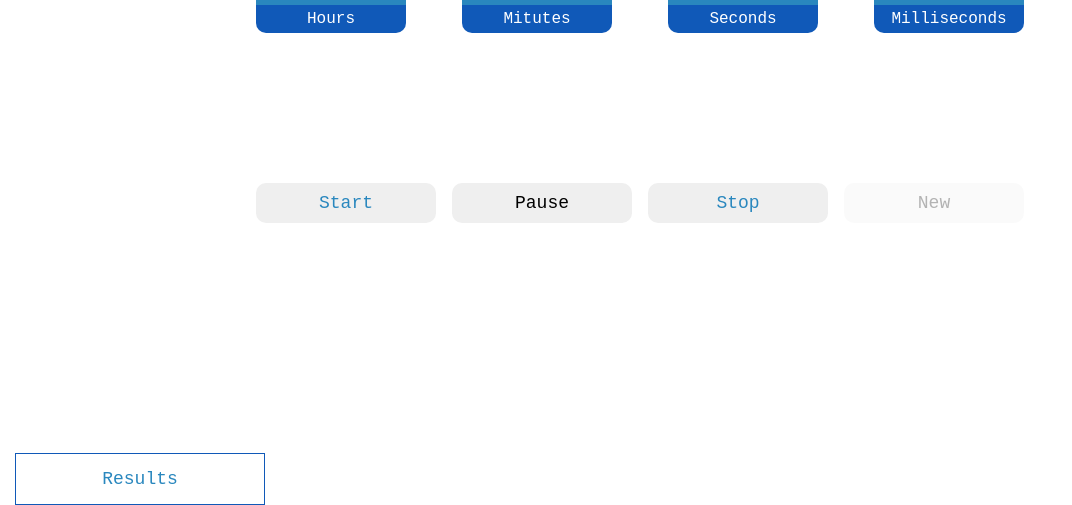
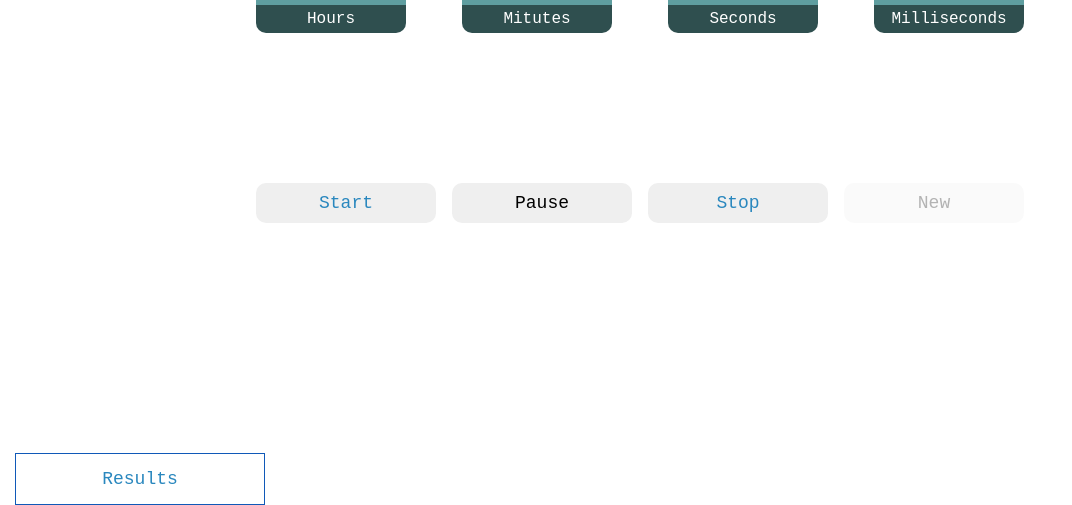
Before and after one commit to OrlovaKatherine/-stopwatch, a plain HTML site: page index.html in a window 1280 px wide. Shown: the part 295-800 px from the top of the page, without its empty margins (0-1072 px from the left). Drawn offline with nearby package versions, Linux system fonts and the light colour scheme; files that its build step writes are made by us from their sources.

Commit message:
Update index.html

```diff
--- a/index.html
+++ b/index.html
@@ -8,7 +8,7 @@
     <link rel="preconnect" href="https://fonts.googleapis.com">
     <link rel="preconnect" href="https://fonts.gstatic.com" crossorigin>
     <link href="https://fonts.googleapis.com/css2?family=Azeret+Mono&display=swap" rel=""stylesheet>
-    <link rel="stylesheet" href="../css/main.css">
+    <link rel="stylesheet" href="main.css">
 </head>
 <body>
 
```
